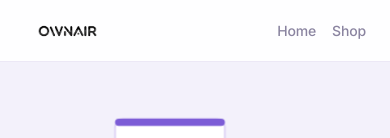
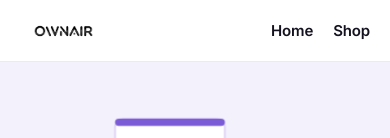
Before and after one commit to Ownair-store/ownair-tracking, a Next.js app: page / in a window 390 px wide. Shown: the top 138 px of the page. Built offline with nearby package versions, Linux system fonts and the light colour scheme.

Commit message:
Updated the mobile layout

```diff
--- a/app/globals.css
+++ b/app/globals.css
@@ -38,14 +38,18 @@ a { color: inherit; text-decoration: none; }
 
 /* Navbar */
 .navbar {
-  background: rgba(255,255,255,0.9); backdrop-filter: saturate(180%) blur(10px);
-  border-bottom: 1px solid var(--line); position: sticky; top: 0; z-index: 10;
+  background: #fff; border-bottom: 1px solid var(--line);
+  position: sticky; top: 0; z-index: 10;
   display: flex; align-items: center; justify-content: space-between;
-  height: 62px; padding: 0 24px;
+  height: 76px; padding: 0 48px;
 }
 .brand img { height: 26px; width: auto; display: block; }
-.nav-links { display: flex; gap: 22px; }
-.nav-links a { font-size: 14px; font-weight: 500; color: var(--muted); transition: color 0.15s; }
+.nav-links { display: flex; gap: 36px; }
+.nav-links a {
+  font-size: 15px; font-weight: 600; letter-spacing: -0.01em;
+  color: var(--text); transition: color 0.15s;
+}
+.nav-links a:hover { color: var(--accent); }
 .nav-links a:hover { color: var(--text); }
 
 /* Layout */
@@ -184,7 +188,8 @@ a { color: inherit; text-decoration: none; }
 
 /* Mobile */
 @media (max-width: 560px) {
-  .nav-links { gap: 16px; }
+  .navbar { height: 62px; padding: 0 20px; }
+  .nav-links { gap: 20px; }
   .hero h1 { font-size: 30px; }
   .tracking-form { flex-direction: column; }
   .track-btn { width: 100%; }
```
